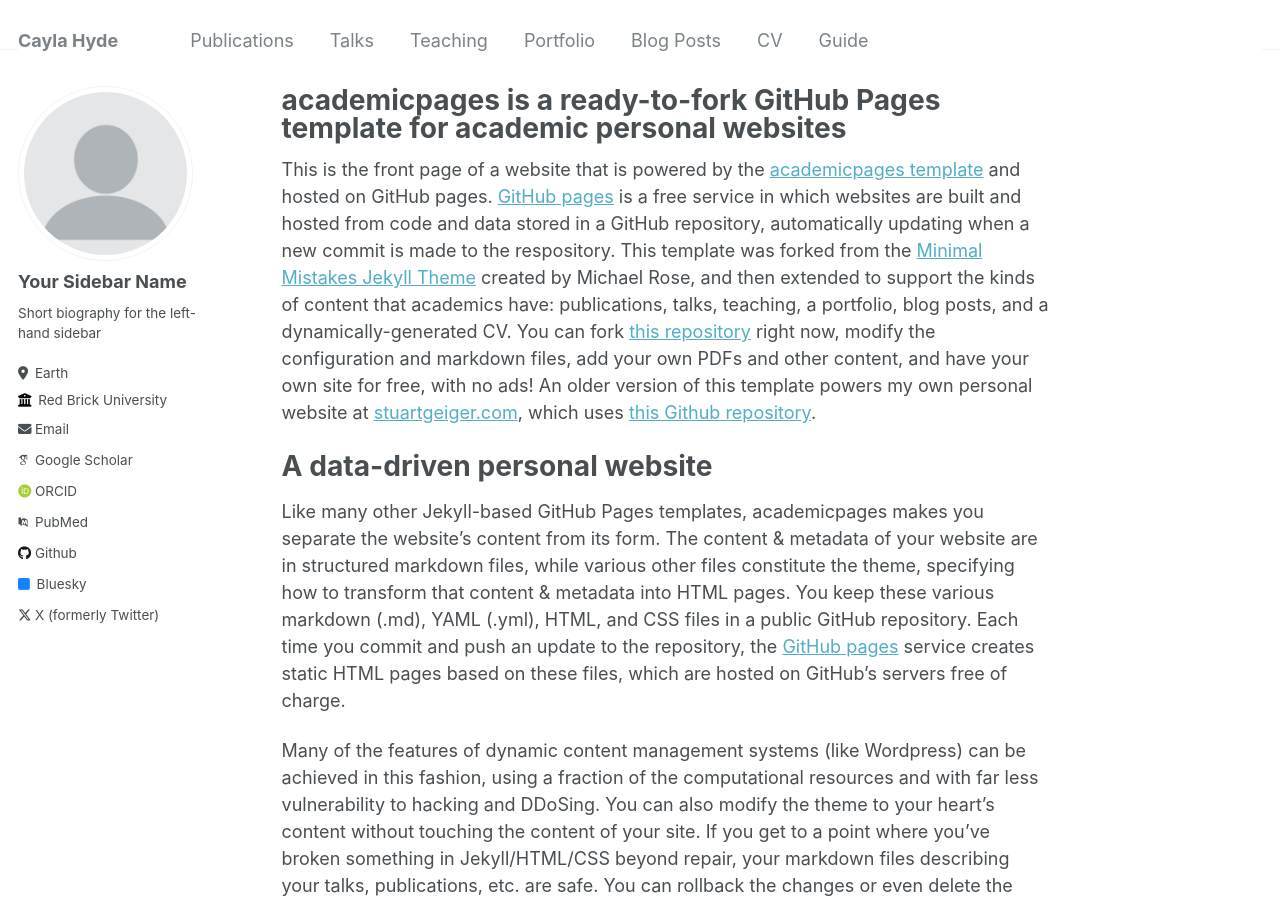
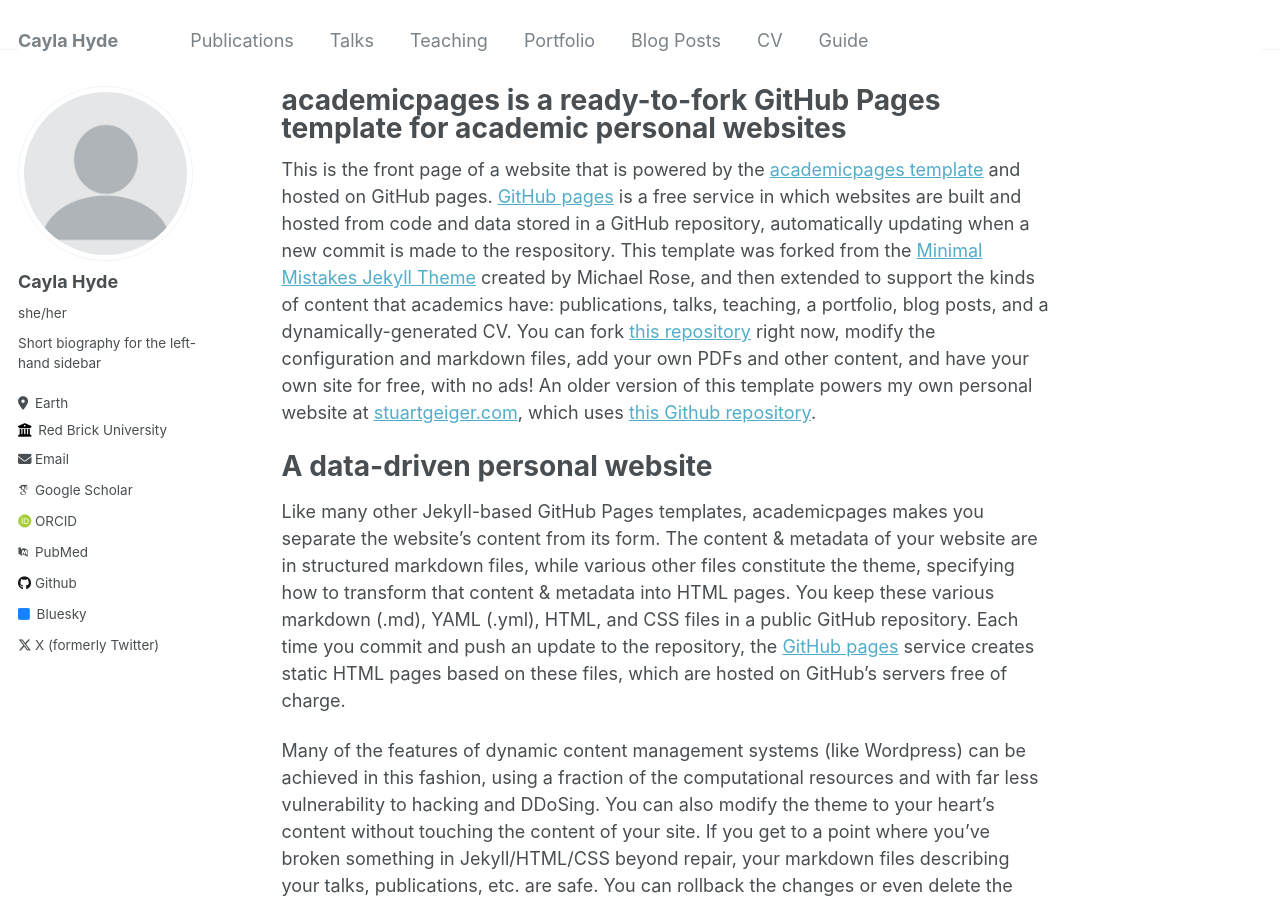
Before and after one commit to caylah1/caylah, a Jekyll site: the page built from _pages/about.md, in a window 1280 px wide and 900 px high. Built offline with Jekyll 4.4.1, drawn with Linux system fonts in a browser that asks for light colours; some web fonts are replaced.

Commit message:
Update _config.yml

```diff
--- a/_config.yml
+++ b/_config.yml
@@ -22,8 +22,8 @@ repository               : "caylah1/caylah1.github.io"
 author:
   # Biographic information
   avatar           : "profile.png"
-  name             : "Your Sidebar Name"
-  pronouns         : # example: "she/her"
+  name             : "Cayla Hyde"
+  pronouns         : "she/her"
   bio              : "Short biography for the left-hand sidebar"
   location         : "Earth"
   employer         : "Red Brick University"
```
